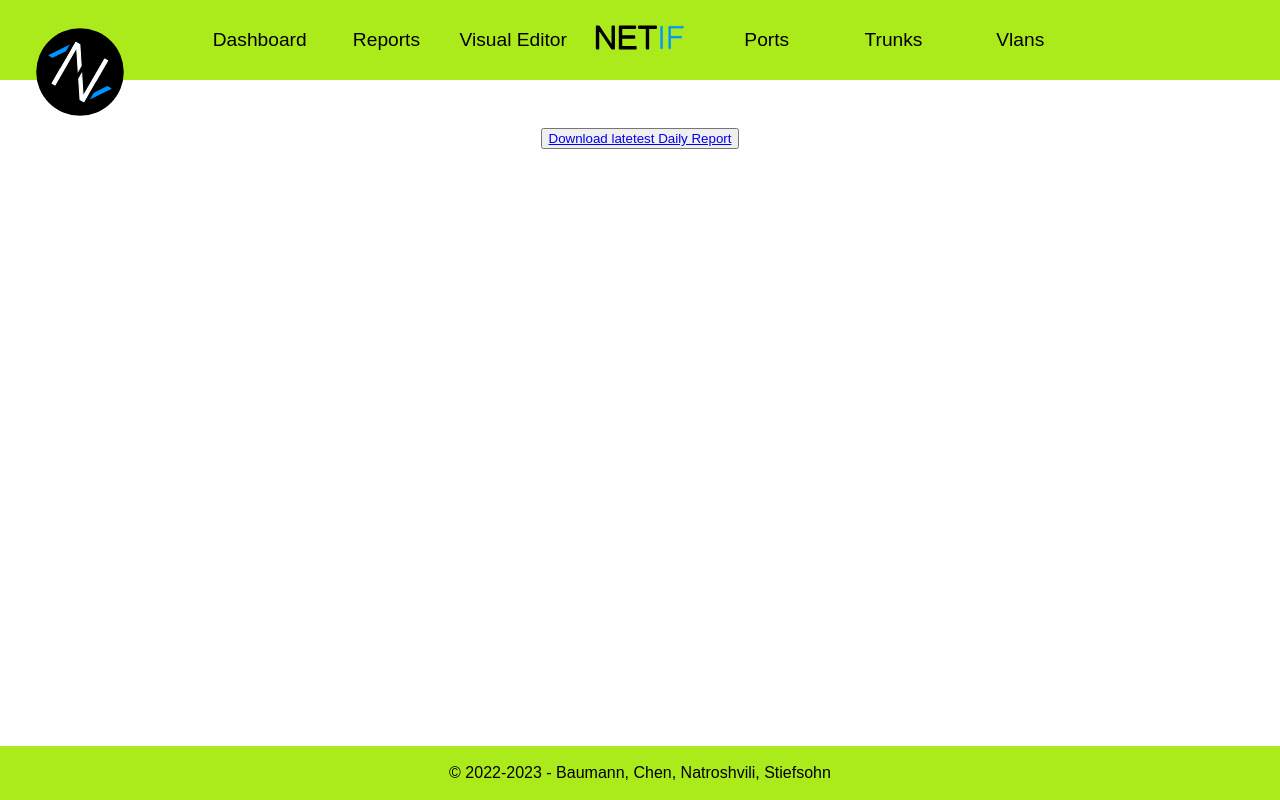
After one commit to TeNatroshvili/netif, a Flask app: page /reports in a window 1280 px wide. The commit adds this page. Run offline with Flask 2, Linux system fonts and the light colour scheme.

Commit message:
dashboard und report site draft funktionstüchtig

```diff
--- a/app.py
+++ b/app.py
@@ -1,11 +1,10 @@
-from flask import Flask, render_template, request, redirect
-import json
-import scrapy
+from flask import Flask, render_template, request, redirect, send_file
+from bson.json_util import dumps
 from scrapyNetIF.scrapyNetIF.spiders.NetIF import postsomeThing
-from flask import request,redirect
+from report_generation import gen_report
 import requests
 
-from mongodb import switches
+from mongodb import switches, settings
 app = Flask(__name__)
 
 
@@ -24,11 +23,21 @@ def save_system_snmp():
 
 @app.route('/')
 def dashboard():
-    return render_template('dashboard.html', switches = switches.find())
+    print(settings)
+    return render_template('dashboard.html', switches = switches.find(), settings = settings.find()) #dumps wenn gefixt
 
 @app.route('/visualeditor')
 def visualeditor():
     return render_template('visualeditor.html', switches = switches.find())
 
+@app.route('/reports')
+def reports():
+    return render_template('reports.html')
+
+@app.route('/reports/current')
+def download_last_daily_report():
+    gen_report()
+    return send_file("./reports/daily_report.pdf", as_attachment=True)
+
 if __name__ == '__main__':
     app.run(debug=1)
--- /dev/null
+++ b/static/css/reports.css
@@ -0,0 +1,13 @@
+/**********************
+file: dashboard.css
+author: Baumann Danièl
+created: 2023-01-23
+changed: 2023-01-23
+version: 1.0
+***********************/
+
+.content{
+    display: flex;
+    justify-content: center;
+    align-items: center;
+}
--- a/static/css/visualeditor.css
+++ b/static/css/visualeditor.css
@@ -19,7 +19,7 @@ version: 1.1
     grid-row-start: 1;
     grid-row-end: 3;
     width: calc(100% - 1.3em);
-    margin: 1em 0 .4em .4em;
+    margin: 1em 0 3.4em .4em;
     padding: 0 .4em;
     border: .25em solid var(--green);
     overflow-y: scroll;
--- /dev/null
+++ b/templates/reports.html
@@ -0,0 +1,37 @@
+<!DOCTYPE html>
+<html lang="en">
+
+<head>
+    <meta charset="UTF-8">
+    <meta http-equiv="X-UA-Compatible" content="IE=edge">
+    <meta name="viewport" content="width=device-width, initial-scale=1.0">
+    <title>Reports</title>
+    <link rel="icon" type="image/x-icon" href="{{url_for('static', filename='images/favicon.ico')}}">
+    <link rel="stylesheet" href="{{url_for('static', filename='css/style.css')}}">
+    <link rel="stylesheet" href="{{url_for('static', filename='css/reports.css')}}">
+</head>
+
+<body>
+    <div class="header">
+        <div class="logo">
+            <img src="{{url_for('static', filename='images/logo_only.svg')}}" alt="Logo">
+        </div>
+        <div class="menue-items">
+            <div class="item"><a href="/">Dashboard</a></div>
+            <div class="item"><a href="/reports">Reports</a></div>
+            <div class="item"><a href="/visualeditor">Visual Editor</a></div>
+            <div class="logo-text"><img src="{{url_for('static', filename='images/logo_font.svg')}}" alt="NETIF"></div>
+            <div class="item"><a>Ports</a></div>
+            <div class="item"><a>Trunks</a></div>
+            <div class="item"><a>Vlans</a></div>
+        </div>
+    </div>
+    <div class="content">
+        <button><a href="/reports/current">Download latetest Daily Report</a></button>
+    </div>
+    <div class="footer">
+        <p>© 2022-2023 - Baumann, Chen, Natroshvili, Stiefsohn</p>
+    </div>
+</body>
+
+</html>
--- a/templates/visualeditor.html
+++ b/templates/visualeditor.html
@@ -6,6 +6,7 @@
     <meta http-equiv="X-UA-Compatible" content="IE=edge">
     <meta name="viewport" content="width=device-width, initial-scale=1.0">
     <title>Visual Editor</title>
+    <link rel="icon" type="image/x-icon" href="{{url_for('static', filename='images/favicon.ico')}}">
     <link rel="stylesheet" href="{{url_for('static', filename='css/style.css')}}">
     <link rel="stylesheet" href="{{url_for('static', filename='css/visualeditor.css')}}">
 
@@ -140,7 +141,7 @@
         </div>
         <div class="menue-items">
             <div class="item"><a href="/">Dashboard</a></div>
-            <div class="item"><a>Reports</a></div>
+            <div class="item"><a href="/reports">Reports</a></div>
             <div class="item"><a href="/visualeditor">Visual Editor</a></div>
             <div class="logo-text"><img src="{{url_for('static', filename='images/logo_font.svg')}}" alt="NETIF"></div>
             <div class="item"><a>Ports</a></div>
```
Also changed, not shown: mongodb.py (+8 -1 lines), report_generation.py (+41 -11 lines), static/css/dashboard.css (+45 -0 lines), templates/dashboard.html (+83 -6 lines), static/images/favicon.ico (added), 2 other files.
